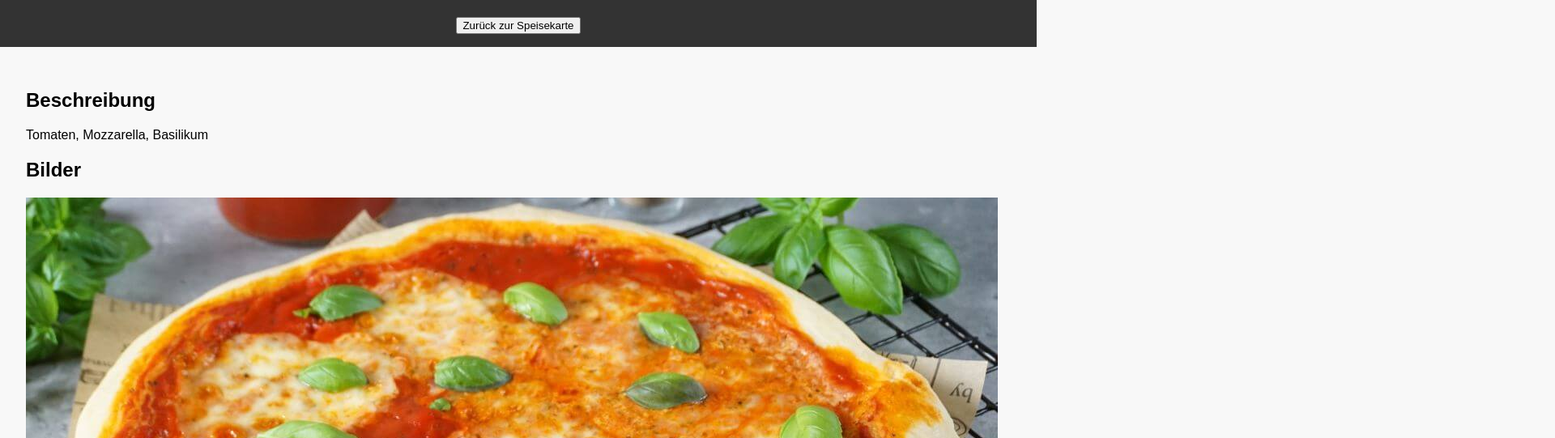
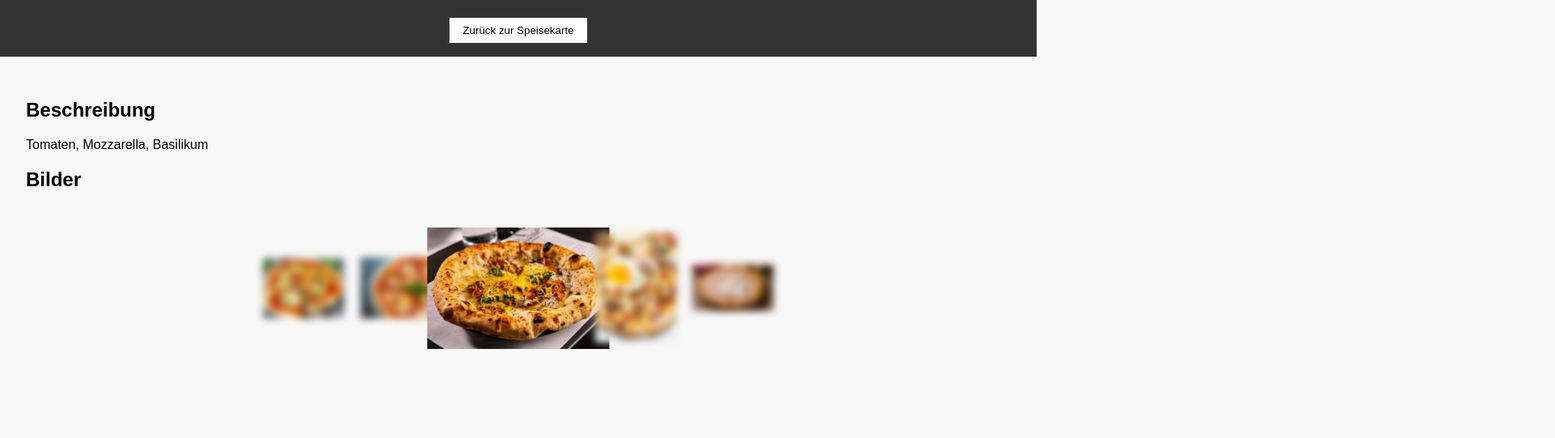
Before and after one commit to Jalal-Sarokhan/restaurant, a plain HTML site: page pizza_margherita.html in a window 1280 px wide. Shown: the part 75-616 px from the top of the page at 81% size, 1920 px wide, since content can reach past the window. Drawn offline with Linux system fonts and the light colour scheme.

Commit message:
add smoothy-effect

```diff
--- a/css/styles.css
+++ b/css/styles.css
@@ -12,23 +12,44 @@ header {
     text-align: center;
 }
 
-nav ul {
-    list-style: none;
-    padding: 0;
+button {
+    background-color: #fff;
+    border: 1px solid #333;
+    padding: 0.5rem 1rem;
+    cursor: pointer;
+    transition: background-color 0.3s;
 }
 
-nav ul li {
-    display: inline;
-    margin: 0 1rem;
-}
-
-nav ul li a {
-    color: white;
-    text-decoration: none;
+button:hover {
+    background-color: #f0f0f0;
 }
 
 main {
     padding: 2rem;
+}
+
+.image-gallery {
+    display: flex;
+    justify-content: center;
+    align-items: center;
+    overflow: hidden;
+    width: 100%;
+    position: relative;
+    height: 200px; /* Höhe der Galerie anpassen */
+}
+
+.gallery-item {
+    max-width: 100px; /* Beispielgröße, je nach Bedarf anpassen */
+    margin: 0 10px;
+    transition: transform 0.3s ease, filter 0.3s ease, max-width 0.3s ease;
+    cursor: pointer;
+    filter: blur(5px);
+}
+
+.gallery-item.focused {
+    transform: scale(1.5);
+    filter: blur(0);
+    max-width: 150px; /* Größe des fokussierten Bildes anpassen */
 }
 
 .menu-items {
--- a/js/script.js
+++ b/js/script.js
@@ -7,6 +7,7 @@ document.addEventListener('DOMContentLoaded', function() {
 
     const menuContainer = document.querySelector('.menu-items');
 
+    if (menuContainer) {
         menuItems.forEach(item => {
             const menuItem = document.createElement('div');
             menuItem.classList.add('menu-item');
@@ -21,4 +22,89 @@ document.addEventListener('DOMContentLoaded', function() {
             });
             menuContainer.appendChild(menuItem);
         });
+    }
+
+    const gallery = document.querySelector('.image-gallery');
+
+    if (gallery) {
+        const page = window.location.pathname.split('/').pop();
+
+        const images = {
+            "pizza_margherita.html": [
+                "images/pizza_margherita/pizza_margherita_1.jpg",
+                "images/pizza_margherita/pizza_margherita_2.jpg",
+                "images/pizza_margherita/pizza_margherita_3.jpg",
+                "images/pizza_margherita/pizza_margherita_4.jpg",
+                "images/pizza_margherita/pizza_margherita_5.jpg"
+            ],
+            "spaghetti.html": [
+                "images/spaghetti/spaghetti_1.jpg",
+                "images/spaghetti/spaghetti_2.jpg",
+                "images/spaghetti/spaghetti_3.jpg",
+                "images/spaghetti/spaghetti_4.jpg",
+                "images/spaghetti/spaghetti_5.jpg"
+            ],
+            "tiramisu.html": [
+                "images/tiramisu/tiramisu_1.jpg",
+                "images/tiramisu/tiramisu_2.jpg",
+                "images/tiramisu/tiramisu_3.jpg"
+            ]
+        };
+
+        const currentImages = images[page] || [];
+
+        currentImages.forEach(src => {
+            const img = document.createElement('img');
+            img.src = src;
+            img.classList.add('gallery-item');
+            gallery.appendChild(img);
         });
+
+        const galleryItems = document.querySelectorAll('.gallery-item');
+        let focusedIndex = Math.floor(galleryItems.length / 2);
+
+        function updateGallery() {
+            const galleryRect = gallery.getBoundingClientRect();
+            const halfVisibleCount = Math.floor(gallery.offsetWidth / 2 / galleryItems[0].offsetWidth);
+            const firstVisibleIndex = focusedIndex - halfVisibleCount;
+            const lastVisibleIndex = focusedIndex + halfVisibleCount;
+
+            galleryItems.forEach((item, index) => {
+                const position = index - focusedIndex;
+
+                if (position < -halfVisibleCount) {
+                    item.style.order = position + galleryItems.length;
+                } else if (position > halfVisibleCount) {
+                    item.style.order = position - galleryItems.length;
+                } else {
+                    item.style.order = position;
+                }
+
+                item.classList.remove('focused');
+                if (index === focusedIndex) {
+                    item.classList.add('focused');
+                    const focusedItemRect = item.getBoundingClientRect();
+                    const scrollLeft = gallery.scrollLeft + focusedItemRect.left - galleryRect.left - (gallery.offsetWidth - focusedItemRect.width) / 2;
+                    gallery.scrollTo({
+                        left: scrollLeft,
+                        behavior: 'smooth'
+                    });
+                }
+            });
+        }
+
+        galleryItems.forEach((item, index) => {
+            item.addEventListener('click', () => {
+                focusedIndex = index;
+                updateGallery();
+            });
+        });
+
+        // Initial zentrieren des mittleren Bildes
+        updateGallery();
+    }
+});
+
+function goBack() {
+    window.history.back();
+}
--- a/pizza_margherita.html
+++ b/pizza_margherita.html
@@ -16,17 +16,9 @@
             <h2>Beschreibung</h2>
             <p>Tomaten, Mozzarella, Basilikum</p>
             <h2>Bilder</h2>
-            <img src="images/pizza_margherita/pizza_margherita_1.jpg" alt="Pizza Margherita Bild 1">
-            <img src="images/pizza_margherita/pizza_margherita_2.jpg" alt="Pizza Margherita Bild 2">
-            <img src="images/pizza_margherita/pizza_margherita_3.jpg" alt="Pizza Margherita Bild 3">
-            <img src="images/pizza_margherita/pizza_margherita_4.jpg" alt="Pizza Margherita Bild 4">
-            <img src="images/pizza_margherita/pizza_margherita_5.jpg" alt="Pizza Margherita Bild 5">
+            <div class="image-gallery"></div>
         </section>
     </main>
-    <script>
-        function goBack() {
-            window.history.back();
-        }
-    </script>
+    <script src="js/script.js"></script>
 </body>
 </html>
```
Lines whose indentation alone changed are shown as unchanged.
